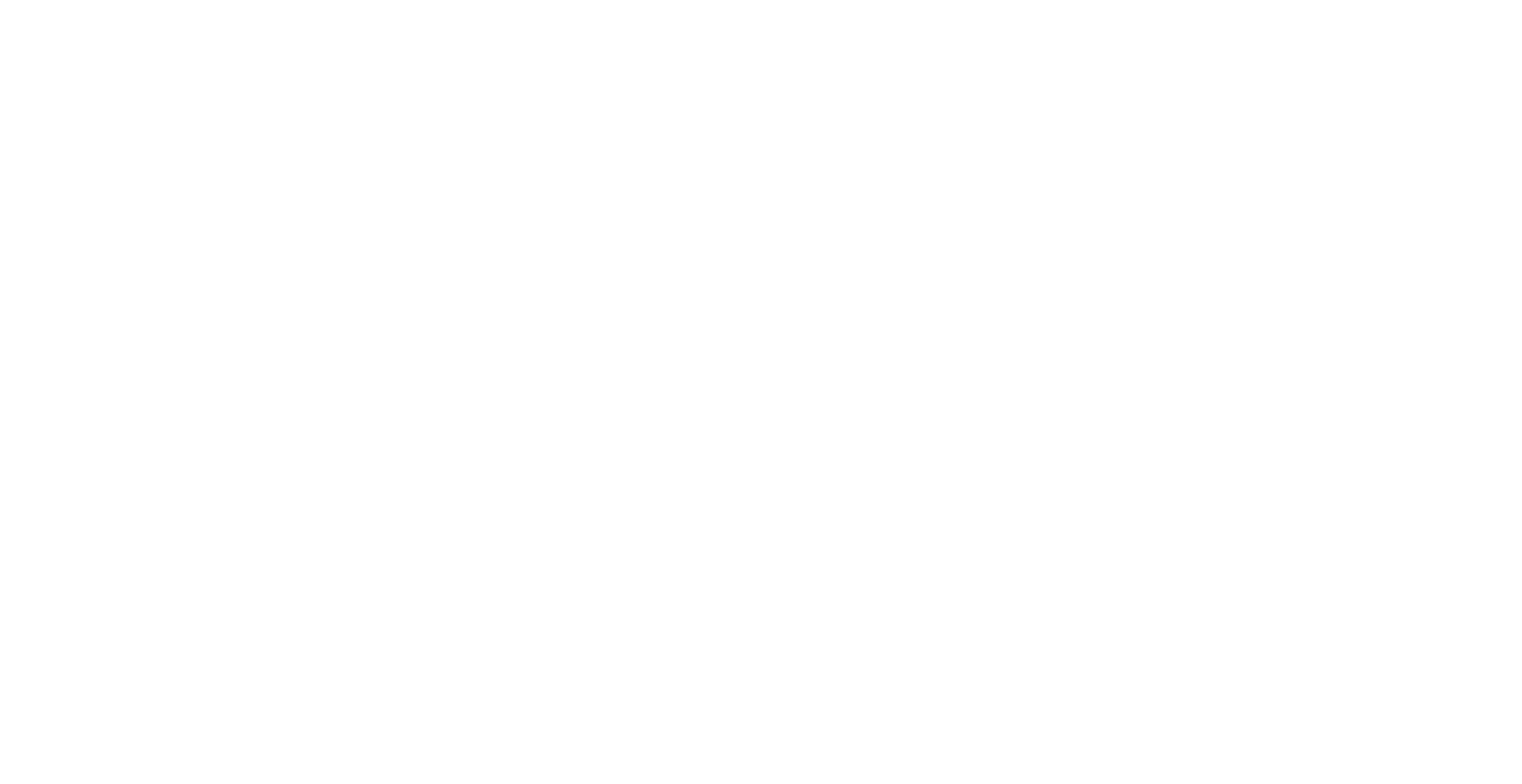
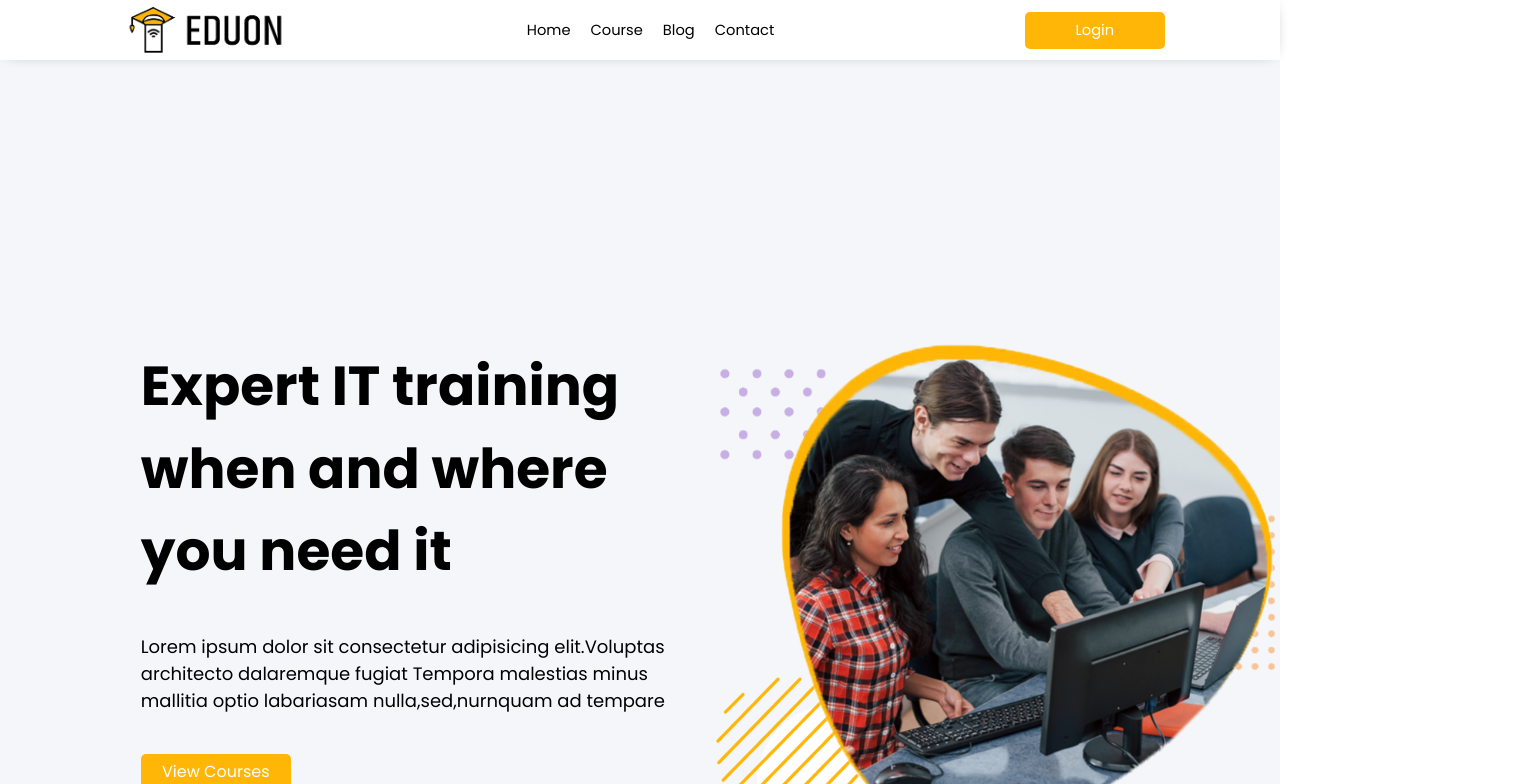
Before and after one commit to krishnaraj-cyber/EDUON, a React (Vite) app: page / in a window 1280 px wide. Before the commit this address had no page. Shown: the top 784 px of the page, 1522 px wide, since content can reach past the window. Built offline with nearby package versions, Linux system fonts and the light colour scheme.

Commit message:
home-link

```diff
--- a/src/Router/Approuter.jsx
+++ b/src/Router/Approuter.jsx
@@ -30,7 +30,7 @@ export default function Approuter () {
        <AuthProvider>
        <Routes>
         <Route element={<Main/>}>
-         <Route path="/home-_link" element={<Homepage/>}/>
+         <Route path="/" element={<Homepage/>}/>
          <Route path="/blog-_link" element={<BlogPage/>}/>
          <Route path="/contactpage-link" element={<ContactPage/>}/>
          <Route path="/login_page" element={<LoginPage/>}/>
--- a/src/core/Header/Header.jsx
+++ b/src/core/Header/Header.jsx
@@ -88,7 +88,7 @@ export default function Header() {
           <a href="#link-home"><img className="eduonlogo" src="/images/eduonlogo.png" alt="Logo" /></a>
         </div>
         <div className={`nav-items ${menuOpen ? 'show' : 'hide'}`}>
-          <div><Link to="/home-_link">Home</Link></div>
+          <div><Link to="/">Home</Link></div>
           <div><a href="#link-courses">Course</a></div>
           {/* <div><a href="#link-home">Pages</a></div>
           <div><a href="#link-home">Shop</a></div> */}
```
